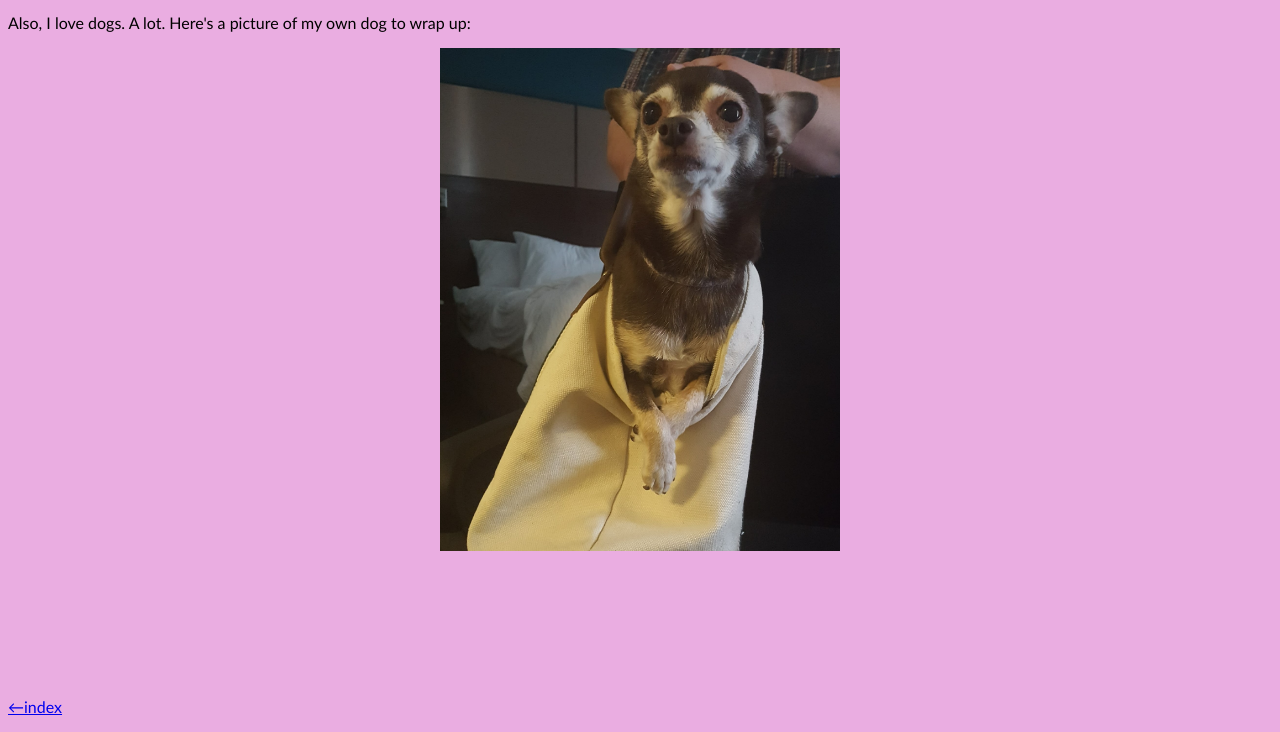
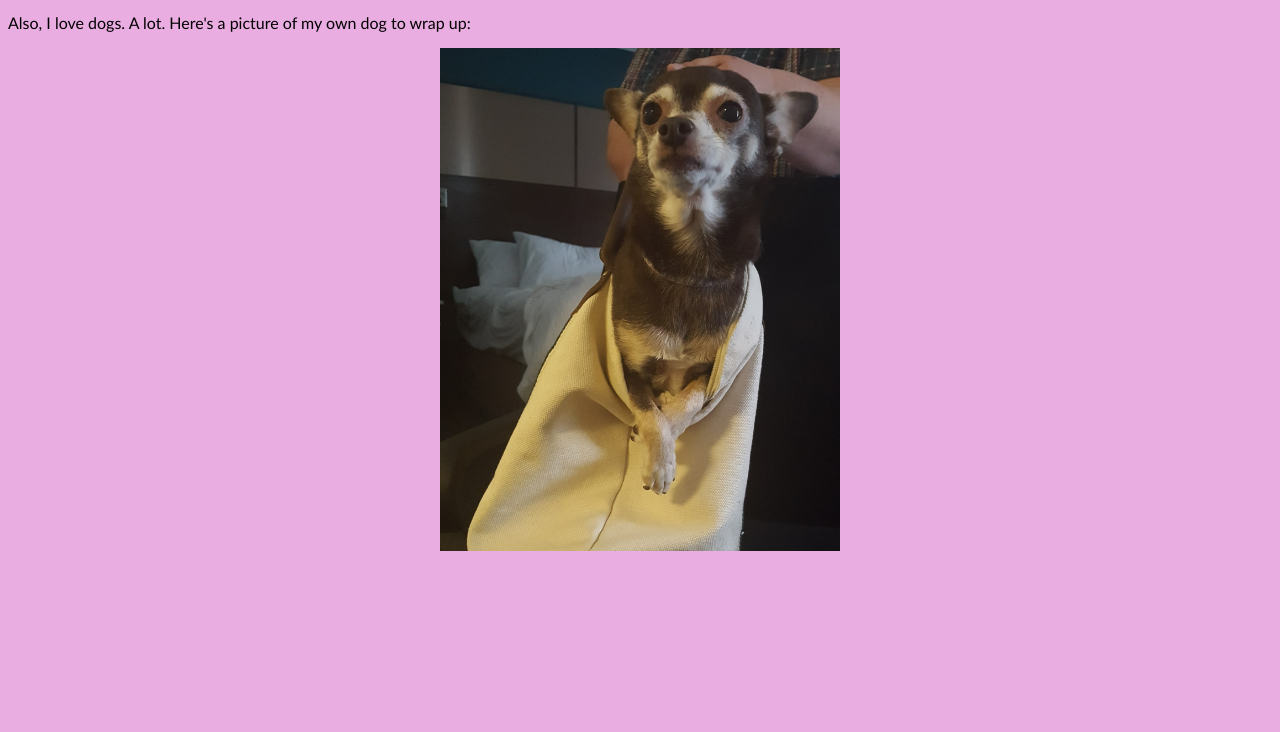
Before and after one commit to wdya/L235F16, a plain HTML site: page HTML/AboutMe.html in a window 1280 px wide. Shown: the part 518-1250 px from the top of the page. After the commit the page ends 1085 px from the top, so only its background shows below. Drawn offline with Linux system fonts and the light colour scheme.

Commit message:
Update AboutMe.html

```diff
--- a/HTML/AboutMe.html
+++ b/HTML/AboutMe.html
@@ -60,8 +60,6 @@
       <p>I took a class on web programming and HTML in my freshman year of high school, and though I may have forgotten much of the details of HTML, I found a love for constructing pages and layering code; I can't wait to relearn much of it in this project!</p>
       <p>Also, I love dogs. A lot. Here's a picture of my own dog to wrap up:</p>
       <p><center><img src="/L235F16/images/2016-09-20.png" hspace="12" width="400" alt="Maddie!"></center></p>
-     <br><br><br><br><br><br>
-    <p><a href="/L235F16/index.html">←index</a></p>
     </font>
   </body>
 </html>
```
